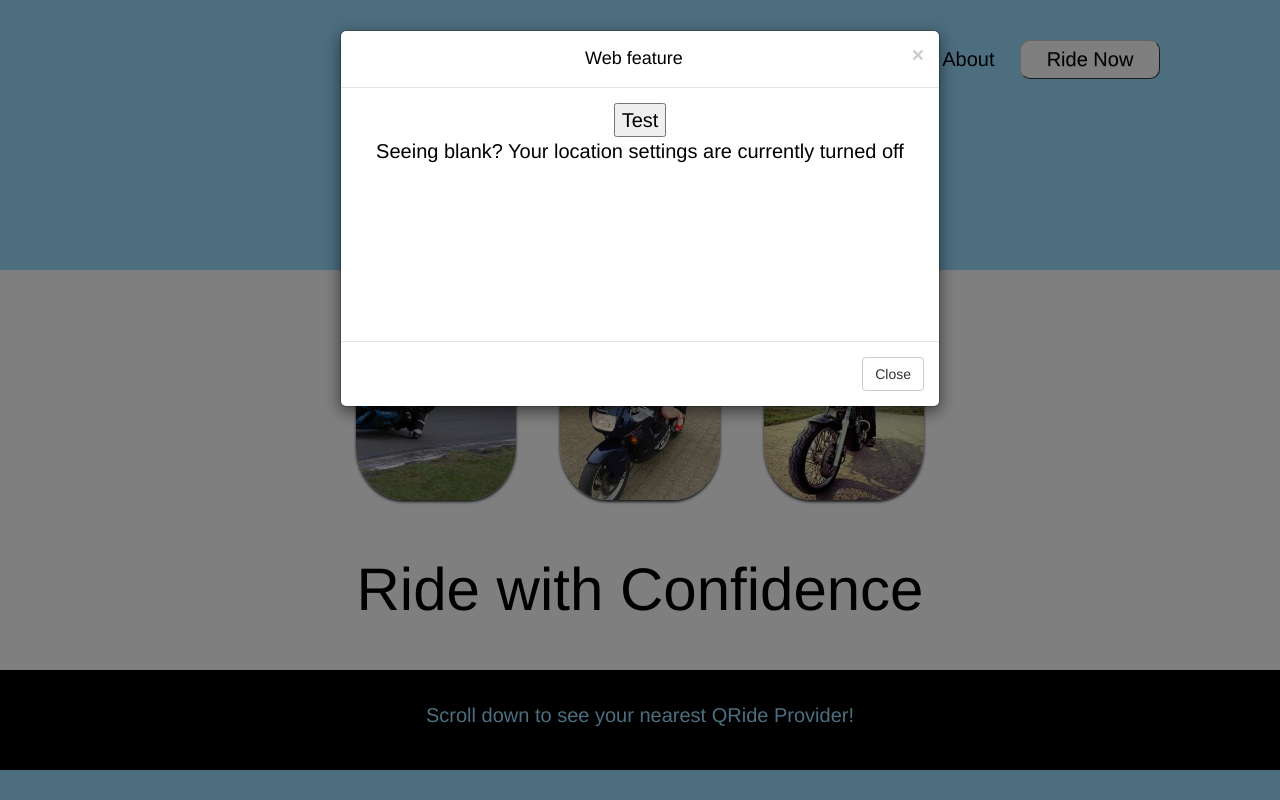
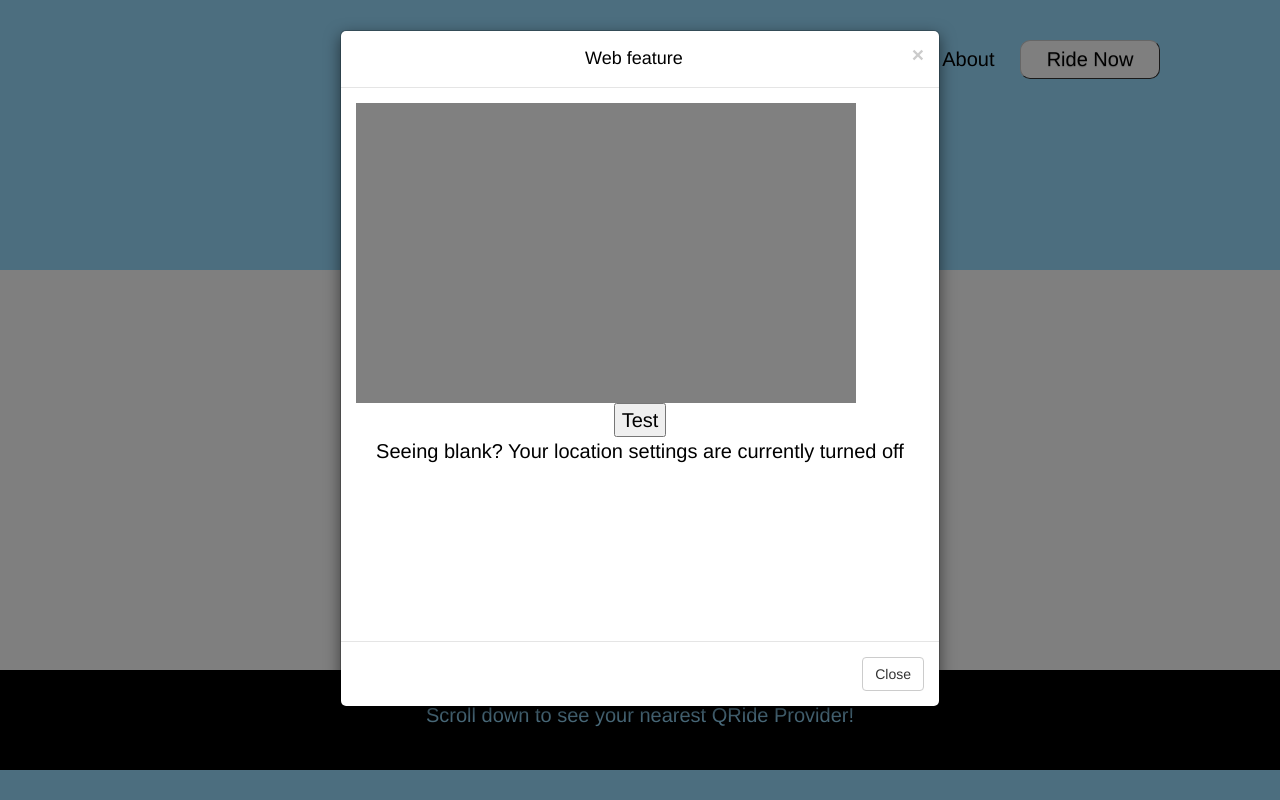
Before and after one commit to marty135/L2Moto, a PHP site: page / in a window 1280 px wide, after a click on "Ride Now". Run offline with PHP 8.4, Linux system fonts and the light colour scheme; data that the repository does not hold is empty; some libraries are stand-ins or nearby versions.

```diff
--- a/css/styles.css
+++ b/css/styles.css
@@ -88,7 +88,8 @@ span {
 }
 #rating-web-feature {
 background-color: grey;
-
+height: 300px;
+width: 500px;
 }
 #map {
   position: relative;
```
